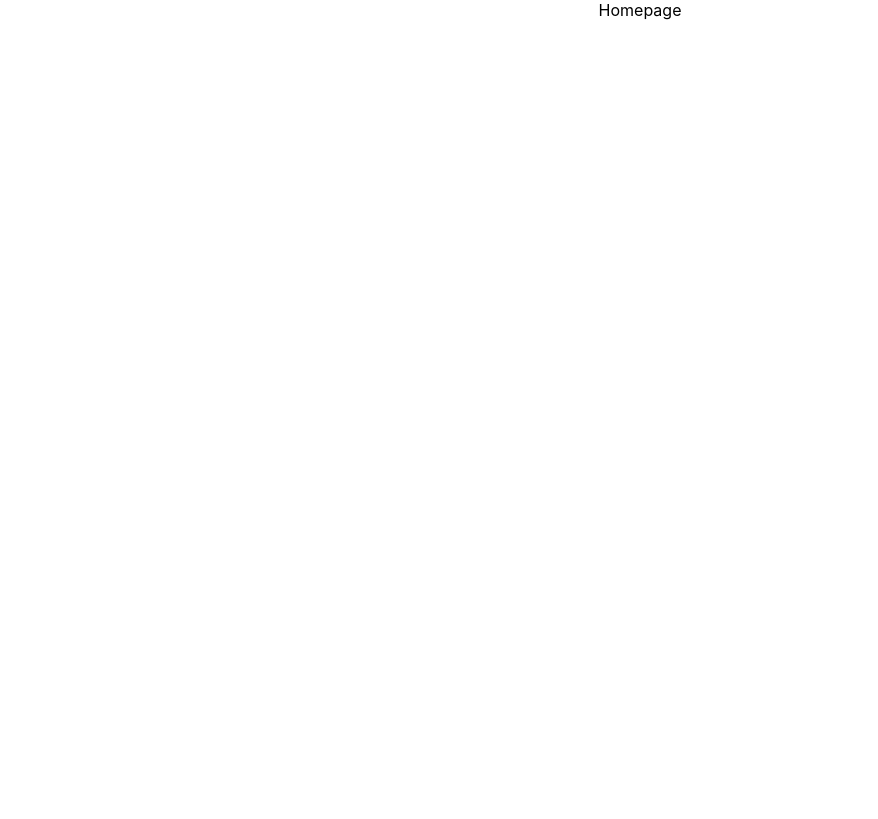
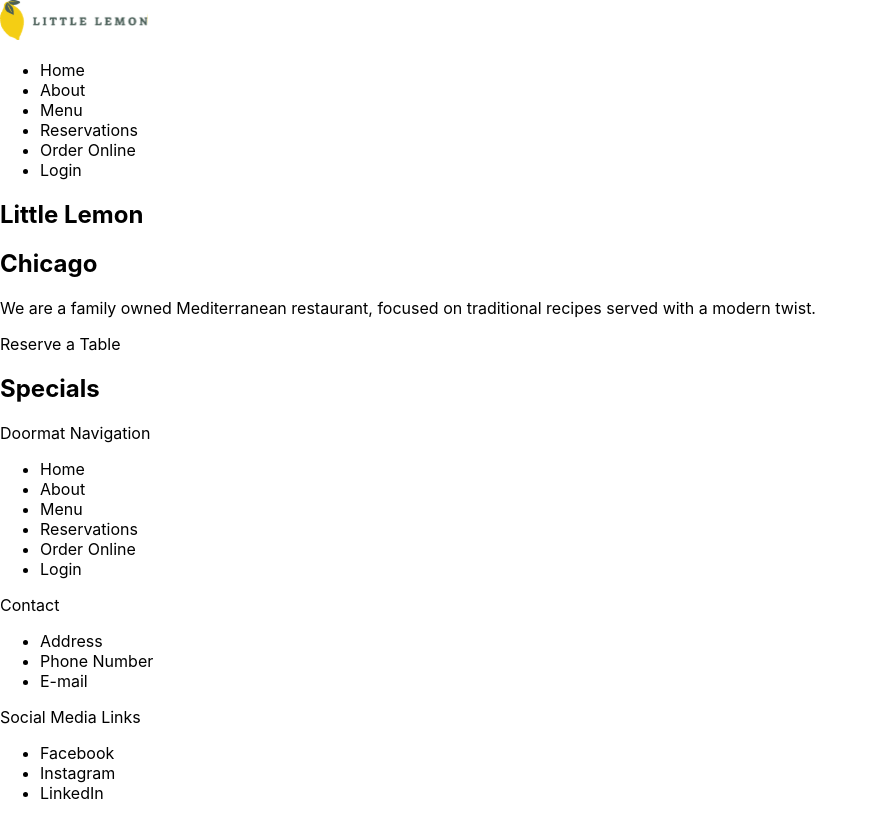
Before and after one commit to matehegedus/little-lemon, a React (Create React App) app: page / in a window 1280 px wide. Shown: the whole page, without its empty margins (0-878 px from the left). Built offline with nearby package versions, Linux system fonts and the light colour scheme.

Commit message:
added initial semantic tags + meta tags

```diff
--- a/public/index.html
+++ b/public/index.html
@@ -7,8 +7,11 @@
     <meta name="theme-color" content="#000000" />
     <meta
       name="description"
-      content="Web site created using create-react-app"
+      content="Little Lemon restaurant webpage for ordering food or reserving table"
     />
+    <meta name="og:title" content="Little Lemon Restaurant" />
+    <meta name="og:description" content="Order food or Reserve a table now!" />
+    <meta name="og:image" content="logo.svg" />
     <link rel="apple-touch-icon" href="%PUBLIC_URL%/logo192.png" />
     <!--
       manifest.json provides metadata used when your web app is installed on a
--- a/src/App.js
+++ b/src/App.js
@@ -1,7 +1,18 @@
 import "./App.css";
+import Footer from "./components/footer/Footer";
+import Header from "./components/header/Header";
+import Main from "./components/main/Main";
+import Nav from "./components/nav/Nav";
 
 function App() {
-  return <div className="App">Homepage</div>;
+  return (
+    <>
+      <Header />
+      <Nav />
+      <Main />
+      <Footer />
+    </>
+  );
 }
 
 export default App;
--- /dev/null
+++ b/src/components/footer/Footer.jsx
@@ -0,0 +1,61 @@
+import React from "react";
+
+const Footer = () => {
+  return (
+    <footer>
+      <section>
+        Doormat Navigation
+        <ul>
+          <li>
+            <a>Home</a>
+          </li>
+          <li>
+            <a>About</a>
+          </li>
+          <li>
+            <a>Menu</a>
+          </li>
+          <li>
+            <a>Reservations</a>
+          </li>
+          <li>
+            <a>Order Online</a>
+          </li>
+          <li>
+            <a>Login</a>
+          </li>
+        </ul>
+      </section>
+      <section>
+        Contact
+        <ul>
+          <li>
+            <a>Address</a>
+          </li>
+          <li>
+            <a>Phone Number</a>
+          </li>
+          <li>
+            <a>E-mail</a>
+          </li>
+        </ul>
+      </section>
+      <section>
+        Social Media Links
+        <ul>
+          <li>
+            <a>Facebook</a>
+          </li>
+          <li>
+            <a>Instagram</a>
+          </li>
+          <li>
+            <a>LinkedIn</a>
+          </li>
+        </ul>
+      </section>
+    </footer>
+  );
+};
+
+export default Footer;
--- /dev/null
+++ b/src/components/header/Header.jsx
@@ -0,0 +1,11 @@
+import React from "react";
+
+const Header = () => {
+  return (
+    <header>
+      <img src="/logo.svg"></img>
+    </header>
+  );
+};
+
+export default Header;
--- /dev/null
+++ b/src/components/main/Main.jsx
@@ -0,0 +1,22 @@
+import React from "react";
+
+const Main = () => {
+  return (
+    <main>
+      <section>
+        <h1>Little Lemon</h1>
+        <h2>Chicago</h2>
+        <p>
+          We are a family owned Mediterranean restaurant, focused on traditional
+          recipes served with a modern twist.
+        </p>
+        <div>Reserve a Table</div>
+      </section>
+      <section>
+        <h2>Specials</h2>
+      </section>
+    </main>
+  );
+};
+
+export default Main;
--- /dev/null
+++ b/src/components/nav/Nav.jsx
@@ -0,0 +1,30 @@
+import React from "react";
+
+const Nav = () => {
+  return (
+    <nav>
+      <ul>
+        <li>
+          <a>Home</a>
+        </li>
+        <li>
+          <a>About</a>
+        </li>
+        <li>
+          <a>Menu</a>
+        </li>
+        <li>
+          <a>Reservations</a>
+        </li>
+        <li>
+          <a>Order Online</a>
+        </li>
+        <li>
+          <a>Login</a>
+        </li>
+      </ul>
+    </nav>
+  );
+};
+
+export default Nav;
```
Also changed, not shown: public/logo.svg (added).
